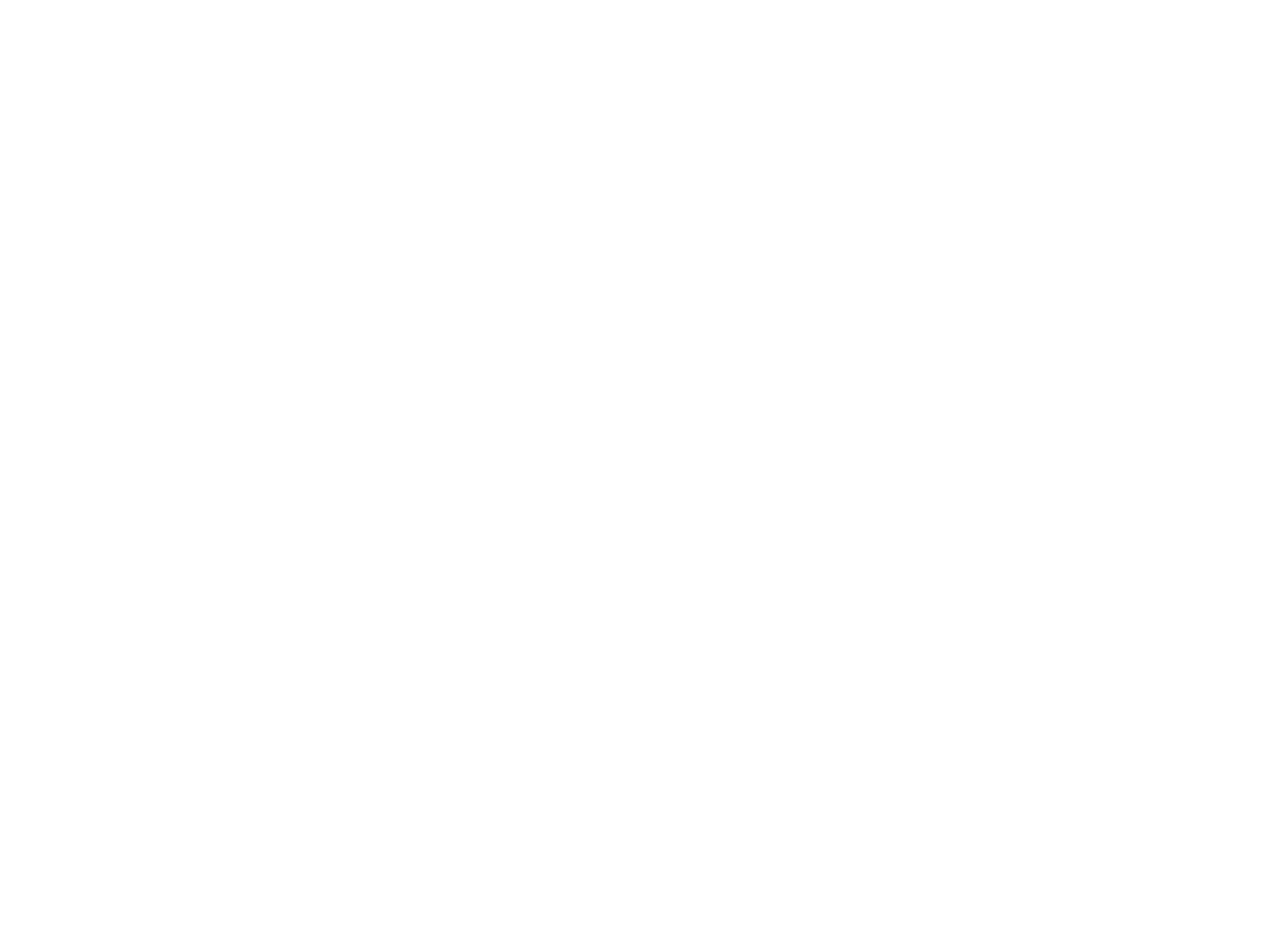
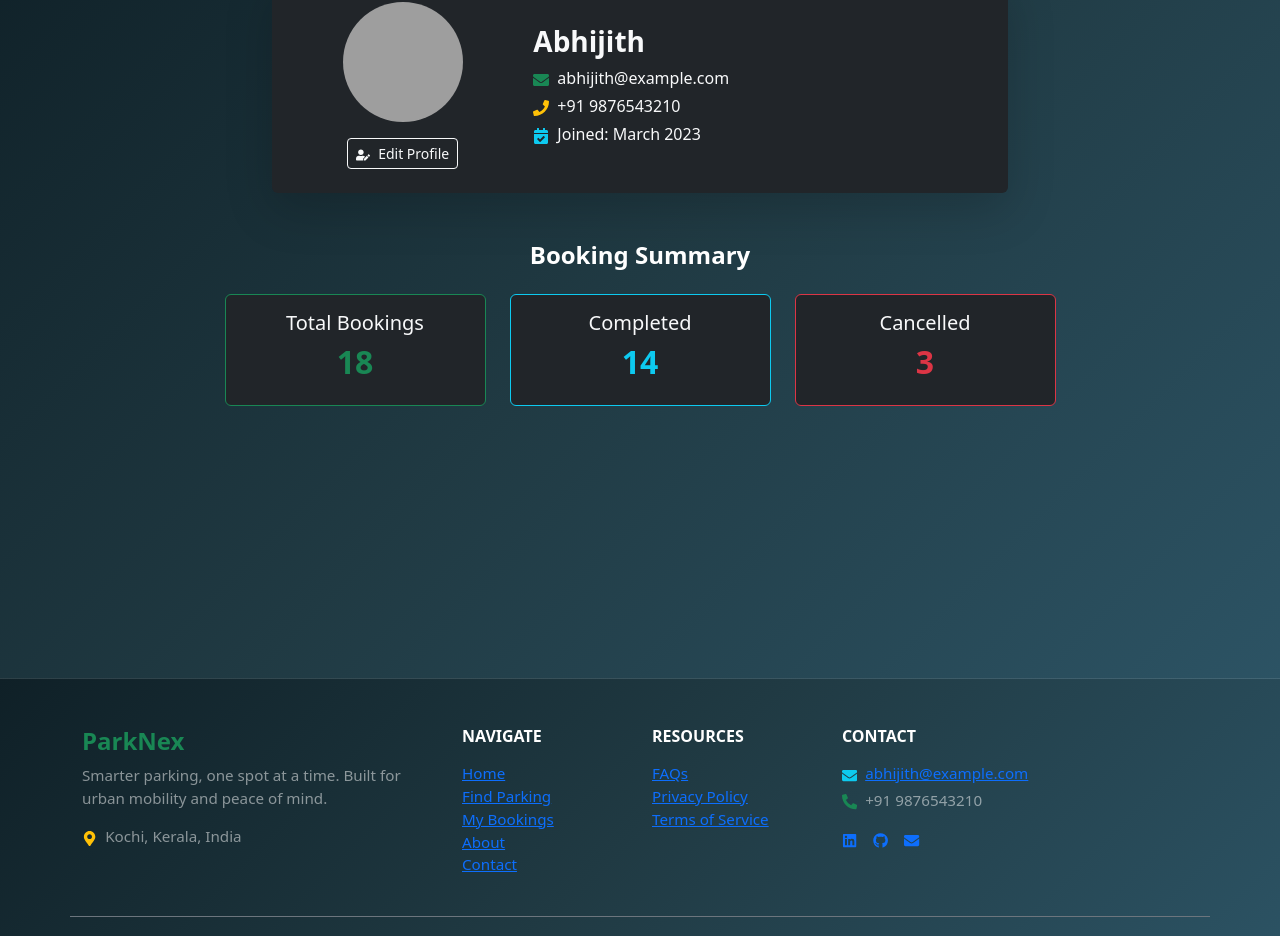
Before and after one commit to Abhi-km2425/parknex-front_end, a React app: page /profile in a window 1280 px wide. Before the commit this address had no page. Shown: the part 181-1117 px from the top of the page. Before the commit the page ends 800 px from the top, so only its background shows below. Built offline with nearby package versions, Linux system fonts and the light colour scheme; grey boxes are pictures that could not be loaded; the HTML template or start-up script is replaced by a standard one.

Commit message:
profile and footer updates

```diff
--- a/src/App.jsx
+++ b/src/App.jsx
@@ -15,6 +15,7 @@
 import { Bounce } from "react-toastify";
 import { ToastContainer } from "react-toastify";
 import "react-toastify/dist/ReactToastify.css";
+import ProfilePage from "./pages/ProfilePage";
 
 function App() {
   const [isLoading, setIsLoading] = useState(false);
@@ -35,6 +36,8 @@
         <Route path="/about" element={<AboutPage />} />
         <Route path="/authform" element={<AuthForm />} />
         <Route path="/contact" element={<ContactPage />} />
+        <Route path="/profile" element={<ProfilePage/>} />
+
         {/* admin side */}
         <Route path="/admin-home" element={<AdminHome />} />
         <Route path="/admin-booking" element={<BookingManagement />} />
--- a/src/components/BookingModal.jsx
+++ b/src/components/BookingModal.jsx
@@ -5,6 +5,7 @@
 import { FaCalendar, FaCar } from 'react-icons/fa';
 import { createBookingAPI } from '../service/allAPI';
 import { toast } from 'react-toastify';
+import { useNavigate } from 'react-router-dom';
 
 function BookingModal({ show, onHide, spot }) {
   const [bookingDetails, setBookingDetails] = useState({
@@ -83,13 +84,13 @@
 
 
 
-
+const navigate = useNavigate();
 
 const handleBookingSubmit = async () => {
   const token = sessionStorage.getItem("token");
   if (!token) {
     toast("Please login first");
-    return;
+    navigate("/authform");
   }
 
   const bookingData = {
@@ -113,14 +114,14 @@
     console.log("API response:", result);
 
     if (result.data) {
-      alert("Booking confirmed!");
+      toast.success("Booking confirmed!");
       onHide();
     } else {
       alert("Booking failed: " + (result.message || "Unknown error"));
     }
   } catch (error) {
     console.log("Booking error:", error);
-    alert("Booking error: " + error.message);
+    toast.error("Booking error: " + error.message);
   }
 };
   if (!spot) return null;
--- /dev/null
+++ b/src/components/Footer.jsx
@@ -0,0 +1,89 @@
+import React from "react";
+import { Container, Row, Col } from "react-bootstrap";
+import { FaLinkedin, FaGithub, FaEnvelope, FaMapMarkerAlt, FaPhoneAlt } from "react-icons/fa";
+
+const Footer = () => {
+  return (
+    <footer
+      className="pt-5 pb-3 text-white"
+      style={{
+        background: "linear-gradient(135deg, #0F2027 0%, #203A43 50%, #2C5364 100%)",
+        borderTop: "1px solid rgba(255,255,255,0.1)",
+        fontSize: "0.95rem",
+      }}
+    >
+      <Container>
+        <Row className="mb-4">
+          {/* Brand & Mission */}
+          <Col md={4} className="mb-4 mb-md-0">
+            <h4 className="fw-bold text-success">ParkNex</h4>
+            <p className="text-white-50">
+              Smarter parking, one spot at a time. Built for urban mobility and peace of mind.
+            </p>
+            <p className="text-white-50">
+              <FaMapMarkerAlt className="me-2 text-warning" />
+              Kochi, Kerala, India
+            </p>
+          </Col>
+
+          {/* Navigation */}
+          <Col md={2} className="mb-4 mb-md-0">
+            <h6 className="text-uppercase fw-bold mb-3">Navigate</h6>
+            <ul className="list-unstyled">
+              <li><a href="/" className="footer-link">Home</a></li>
+              <li><a href="/parking" className="footer-link">Find Parking</a></li>
+              <li><a href="/booking" className="footer-link">My Bookings</a></li>
+              <li><a href="/about" className="footer-link">About</a></li>
+              <li><a href="/contact" className="footer-link">Contact</a></li>
+            </ul>
+          </Col>
+
+          {/* Resources */}
+          <Col md={2} className="mb-4 mb-md-0">
+            <h6 className="text-uppercase fw-bold mb-3">Resources</h6>
+            <ul className="list-unstyled">
+              <li><a href="/faq" className="footer-link">FAQs</a></li>
+              <li><a href="/privacy" className="footer-link">Privacy Policy</a></li>
+              <li><a href="/terms" className="footer-link">Terms of Service</a></li>
+            </ul>
+          </Col>
+
+          {/* Contact & Social */}
+          <Col md={4}>
+            <h6 className="text-uppercase fw-bold mb-3">Contact</h6>
+            <p className="text-white-50 mb-1">
+              <FaEnvelope className="me-2 text-info" />
+              <a href="mailto:abhijith@example.com" className="footer-link">abhijith@example.com</a>
+            </p>
+            <p className="text-white-50 mb-3">
+              <FaPhoneAlt className="me-2 text-success" />
+              +91 9876543210
+            </p>
+            <div className="d-flex gap-3">
+              <a href="https://linkedin.com/in/yourprofile" target="_blank" rel="noopener noreferrer" className="footer-icon">
+                <FaLinkedin />
+              </a>
+              <a href="https://github.com/yourprofile" target="_blank" rel="noopener noreferrer" className="footer-icon">
+                <FaGithub />
+              </a>
+              <a href="mailto:abhijith@example.com" className="footer-icon">
+                <FaEnvelope />
+              </a>
+            </div>
+          </Col>
+        </Row>
+
+        {/* Copyright */}
+        <Row>
+          <Col className="text-center text-white-50 pt-3 border-top border-secondary">
+            <small>
+              &copy; {new Date().getFullYear()} ParkNex. All rights reserved. Made with ❤️ in Kerala.
+            </small>
+          </Col>
+        </Row>
+      </Container>
+    </footer>
+  );
+};
+
+export default Footer;
--- a/src/pages/AuthForm.jsx
+++ b/src/pages/AuthForm.jsx
@@ -3,6 +3,7 @@
 import CustomNavbar from "../components/Navbar";
 import { Link, useNavigate } from "react-router-dom";
 import { registerUserAPI, userLoginAPI } from "../service/allAPI";
+import { toast } from "react-toastify";
 // import { loginAPI, registerAPI } from "../../services/allAPI"; // Add your APIs later
 // import { toast } from "react-toastify"; // Add toast later
 
@@ -44,7 +45,7 @@
   const handleLogin = async () => {
     const { email, password } = userDetails;
     if (!email || !password) {
-      alert("Fill the form completely");
+      toast.warning("Fill the form completely");
     } else {
       const result = await userLoginAPI({ email, password });
       console.log("Full API response:", result);
@@ -56,7 +57,7 @@
           "existingUser",
           JSON.stringify(result.data.existingUser)
         );
-        alert("Login successful");
+        toast.success("Login successful");
         navigate("/");
       } else {
         alert("Login failed - no token received");
--- /dev/null
+++ b/src/pages/ProfilePage.jsx
@@ -0,0 +1,114 @@
+import React from "react";
+import { Container, Row, Col, Card, Button, Image, Badge } from "react-bootstrap";
+import CustomNavbar from "../components/Navbar";
+import Footer from "../components/Footer";
+import { FaUserEdit, FaEnvelope, FaPhone, FaCalendarCheck } from "react-icons/fa";
+
+const ProfilePage = () => {
+  const user = {
+    name: "Abhijith",
+    email: "abhijith@example.com",
+    phone: "+91 9876543210",
+    avatar: "https://tse1.mm.bing.net/th/id/OIP.NOAYhuLR9iu4fpWU6GsNtQHaHa?rs=1&pid=ImgDetMain&o=7&rm=3",
+    joined: "March 2023",
+    stats: {
+      total: 18,
+      completed: 14,
+      cancelled: 3,
+    },
+  };
+
+  return (
+    <>
+     <CustomNavbar />
+<div className="d-flex flex-column min-vh-100">
+
+          <div
+            className="min-vh-100 text-white"
+            style={{
+              background: "linear-gradient(135deg, #0F2027 0%, #203A43 50%, #2C5364 100%)",
+              paddingTop: "100px",
+              paddingBottom: "50px",
+            }}
+          >
+            <Container>
+              <Row className="justify-content-center mb-5">
+                <Col md={8}>
+                  <Card className="bg-dark text-light border-0 shadow-lg">
+                    <Card.Body className="p-4">
+                      <Row className="align-items-center">
+                        <Col md={4} className="text-center mb-3 mb-md-0">
+                          <Image
+                            src={user.avatar}
+                            roundedCircle
+                            fluid
+                            style={{ width: "120px", height: "120px", objectFit: "cover" }}
+                          />
+                          <Button variant="outline-light" size="sm" className="mt-3">
+                            <FaUserEdit className="me-2" />
+                            Edit Profile
+                          </Button>
+                        </Col>
+                        <Col md={8}>
+                          <h3 className="fw-bold mb-2">{user.name}</h3>
+                          <p className="mb-1">
+                            <FaEnvelope className="me-2 text-success" />
+                            {user.email}
+                          </p>
+                          <p className="mb-1">
+                            <FaPhone className="me-2 text-warning" />
+                            {user.phone}
+                          </p>
+                          <p className="mb-0">
+                            <FaCalendarCheck className="me-2 text-info" />
+                            Joined: {user.joined}
+                          </p>
+                        </Col>
+                      </Row>
+                    </Card.Body>
+                  </Card>
+                </Col>
+              </Row>
+
+              <Row className="text-center">
+                <Col>
+                  <h4 className="fw-bold mb-4">Booking Summary</h4>
+                  <Row className="justify-content-center g-4">
+                    <Col md={3}>
+                      <Card bg="dark" text="light" className="border border-success">
+                        <Card.Body>
+                          <h5>Total Bookings</h5>
+                          <h2 className="text-success fw-bold">{user.stats.total}</h2>
+                        </Card.Body>
+                      </Card>
+                    </Col>
+                    <Col md={3}>
+                      <Card bg="dark" text="light" className="border border-info">
+                        <Card.Body>
+                          <h5>Completed</h5>
+                          <h2 className="text-info fw-bold">{user.stats.completed}</h2>
+                        </Card.Body>
+                      </Card>
+                    </Col>
+                    <Col md={3}>
+                      <Card bg="dark" text="light" className="border border-danger">
+                        <Card.Body>
+                          <h5>Cancelled</h5>
+                          <h2 className="text-danger fw-bold">{user.stats.cancelled}</h2>
+                        </Card.Body>
+                      </Card>
+                    </Col>
+                  </Row>
+                </Col>
+              </Row>
+            </Container>
+
+          </div>
+
+</div>
+         <Footer />
+          </>
+  );
+};
+
+export default ProfilePage;
```
